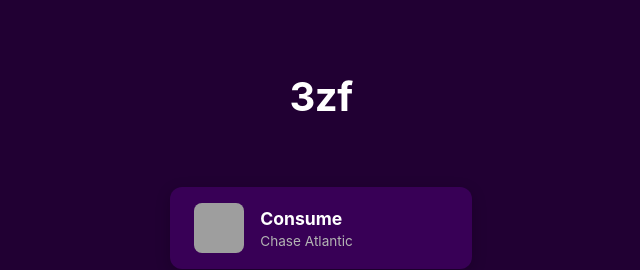
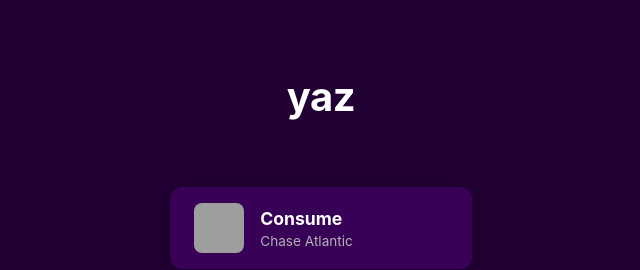
Before and after one commit to xvxyaz/ixxyaz, a plain HTML site: page index.html in a window 1280 px wide. Shown: the top 270 px of the page, 319-959 px from the left. Drawn offline with Linux system fonts and the light colour scheme; grey boxes are pictures that could not be loaded.

Commit message:
Update index.html

```diff
--- a/index.html
+++ b/index.html
@@ -16,7 +16,7 @@
 
     <div id="homePage" class="page active">
         <header>
-            <h1>3zf </h1>
+            <h1>yaz </h1>
         </header>
         <main>
             <ul id="songList" class="song-list">
```
